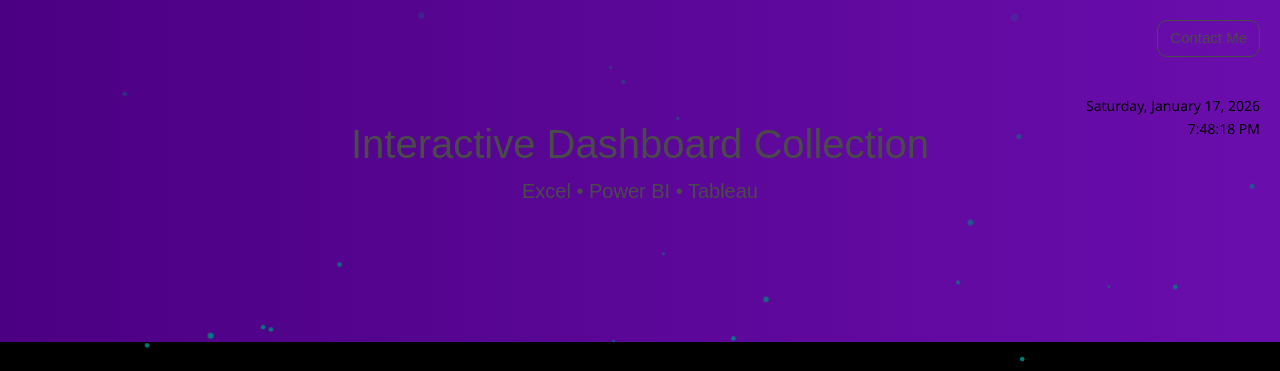
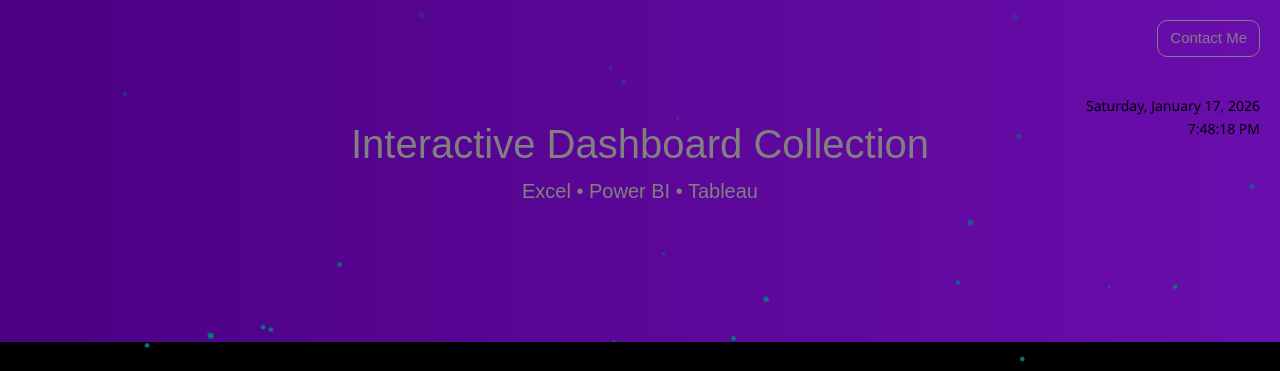
Before and after one commit to rajeevtiwari8055/bi-dashboard-portfolio.github.io, a plain HTML site: page index.html in a window 1280 px wide. Shown: the top 371 px of the page. Drawn offline with nearby package versions, Linux system fonts and the light colour scheme.

Commit message:
add changes

```diff
--- a/index.html
+++ b/index.html
@@ -3,7 +3,24 @@
 <head>
 <meta charset="UTF-8">
 <meta name="viewport" content="width=device-width, initial-scale=1.0">
+
 <title>Interactive Dashboard Portfolio</title>
+<meta name="description" content="Interactive Dashboard Portfolio showcasing Power BI, Excel, SQL and data analytics projects with premium UI.">
+
+<!-- Open Graph Meta (WhatsApp, LinkedIn, Facebook) -->
+<meta property="og:title" content="Interactive Dashboard Portfolio">
+<meta property="og:description" content="Explore interactive Power BI dashboards and data analytics projects in a premium portfolio.">
+<meta property="og:image" content="https://yourdomain.com/images/BI.png">
+<meta property="og:url" content="https://yourdomain.com">
+<meta property="og:type" content="website">
+
+<!-- Twitter Card Meta -->
+<meta name="twitter:card" content="summary_large_image">
+<meta name="twitter:title" content="Interactive Dashboard Portfolio">
+<meta name="twitter:description" content="Professional Power BI dashboards and analytics portfolio with modern UI.">
+<meta name="twitter:image" content="https://yourdomain.com/images/BI.png">
+
+<!-- Social links -->
 <link href="https://cdn.jsdelivr.net/npm/bootstrap@5.3.1/dist/css/bootstrap.min.css" rel="stylesheet">
 <link rel="stylesheet" href="https://cdnjs.cloudflare.com/ajax/libs/font-awesome/6.5.0/css/all.min.css">
 
@@ -74,14 +91,14 @@
   top: 20px;
   right: 20px;
   font-size: 15px;
-  color: inherit;
+  color: gray;
   text-decoration: none;
   z-index: 2000;
   background: transparent;
   padding: 6px 12px;
   border-radius: 10px;
   backdrop-filter: blur(5px);
-  border: 1px solid #4a4a4a;
+  border: 1px solid gray;
   transition: .3s;
 }
 
@@ -238,8 +255,8 @@
 <a href="#footer-contact" class="top-contact-link">Contact Me</a>
 
 <section class="hero">
-    <h1>Interactive Dashboard Collection</h1>
-    <p class="lead">Excel • Power BI • Tableau</p>
+    <h1 style="color: gray">Interactive Dashboard Collection</h1>
+    <p style="color: gray" class="lead">Excel • Power BI • Tableau</p>
 </section>
 
 <!-- Date-Time-Status display -->
```
